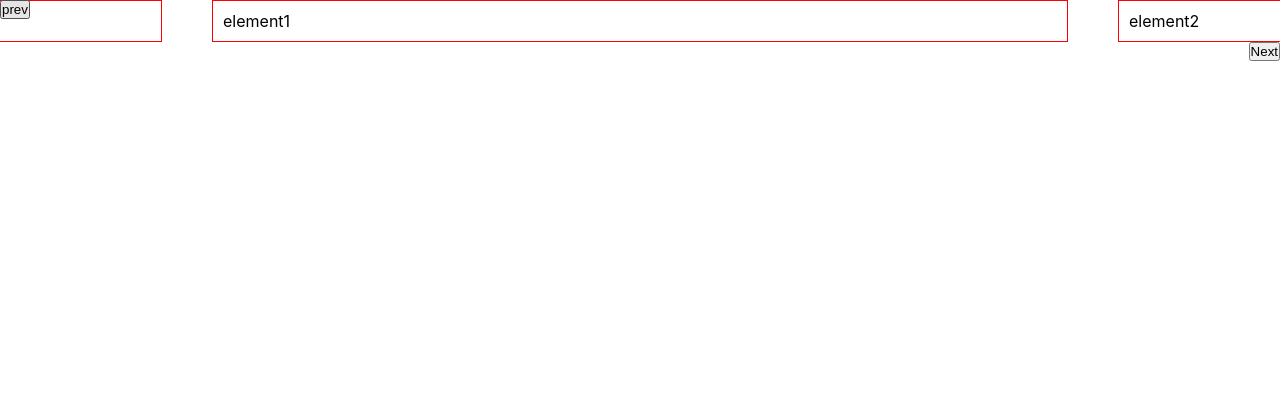
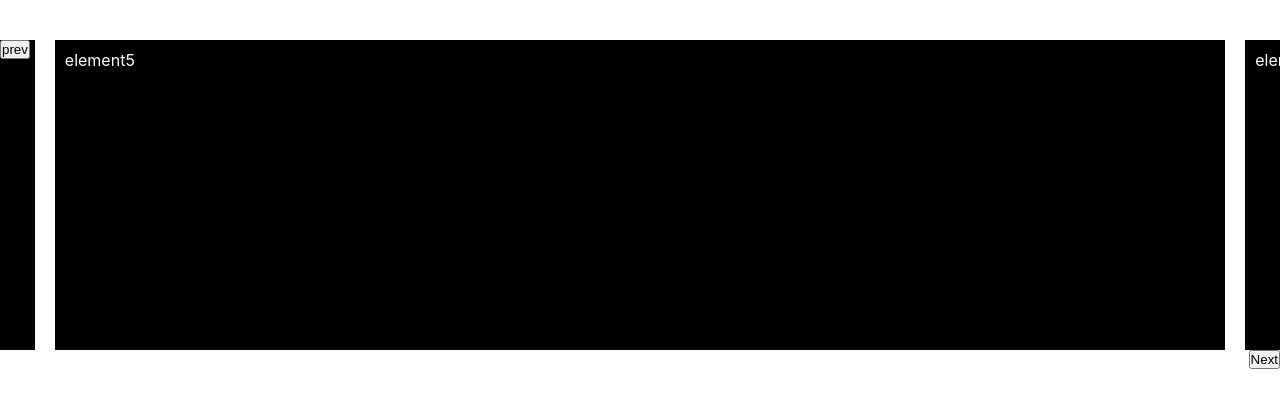
Before and after one commit to matheus-ferreira02/caroussel, a React (Create React App) app: page / in a window 1280 px wide. Shown: the top 408 px of the page. Built offline with nearby package versions, Linux system fonts and the light colour scheme.

Commit message:
feat: carrocel dinamico

```diff
--- a/src/App.jsx
+++ b/src/App.jsx
@@ -1,30 +1,40 @@
 import './style.css';
-import { useState, useRef } from 'react';
+import { useState, useRef, useEffect } from 'react';
 
 function App() {
-  const [currentArray, setCurrentArray] = useState(['element4','element5', 'element1', 'element2', 'element3']);
+  const [currentArray, setCurrentArray] = useState(['element4','element5', 'element5', 'element2', 'element10']);
   const teste = useRef();
   const [currentAction, setCurrentAction] = useState('');
 
+  useEffect(() => {
+    teste.current.style.setProperty('--lengthArray', currentArray.length)
+    teste.current.style.setProperty('--outroTest', Math.floor(currentArray.length / 2) * 62.5)
+  }, [currentArray.length])
+
+
   const prevState = () => {
     teste.current.classList.remove('teste');
-    setCurrentArray([currentArray[4], currentArray[0], currentArray[1], currentArray[2], currentArray[3]]);
+    setCurrentArray((old) => old
+      .map((_, i) => i===0 ? old[old.length -1] : old[i -1])
+    )
   }
 
   const nextState = () => {
     teste.current.classList.remove('teste');
-    setCurrentArray([currentArray[1], currentArray[2], currentArray[3], currentArray[4], currentArray[0]]);
+    setCurrentArray((old) => old
+      .map((_, i) => i===old.length -1 ? old[0] : old[i+ 1])
+    );
   }
 
   const prevAnimation = () => {
     teste.current.classList.add('teste');
-    teste.current.style.setProperty('--outra', '-71.5vw');
+    teste.current.style.setProperty('--outra', '-93vw');
     setCurrentAction('prev');
   }
 
   const nextAnimation = () => {
     teste.current.classList.add('teste');
-    teste.current.style.setProperty('--outra', '71.5vw');
+    teste.current.style.setProperty('--outra', '93vw');
     setCurrentAction('next');
   }
 
--- a/src/style.css
+++ b/src/style.css
@@ -2,8 +2,11 @@
 @import '~slick-carousel/slick/slick-theme.css';
 
 :root {
-  --teste: -125vw;
+  --teste: -25vw;
+  --lengthArray: 0;
   --outra: 0vw;
+  --outroTest: 0;
+  --widthSlide: 93vw;
 }
 
 * {
@@ -13,16 +16,14 @@
 }
 
 .App {
-
-  transition: all 2s;
   overflow: hidden;
+  margin-top: 40px;
 }
 
 .teste2 {
-  width: calc(70vw * 5);
+  width: calc(var(--widthSlide) * var(--lengthArray));
   display: flex;
-  gap: 50px;
-  transform: translateX(var(--teste));
+  transform: translateX(calc(calc(100vw - var(--widthSlide)) /2 + var(--widthSlide) * -2));
 }
 
 .teste {
@@ -31,7 +32,7 @@
 
 @keyframes slide {
   to {
-    transform: translateX(calc(var(--teste) - var(--outra)));
+    transform: translateX(calc(calc(100vw - var(--widthSlide)) /2 + var(--widthSlide) * -2 - var(--outra)));
   }
 }
 
@@ -41,7 +42,11 @@
 }
 
 .slide {
-  width: 70vw;
-  border: 1px solid red;
+  width: var(--widthSlide);
+  height: 310px;
+  background-color: rgb(0, 0, 0);
+  /* transform: scaleX(.95); */
+  margin: 0 10px;
+  color: white;
   padding: 10px;
 }
```
